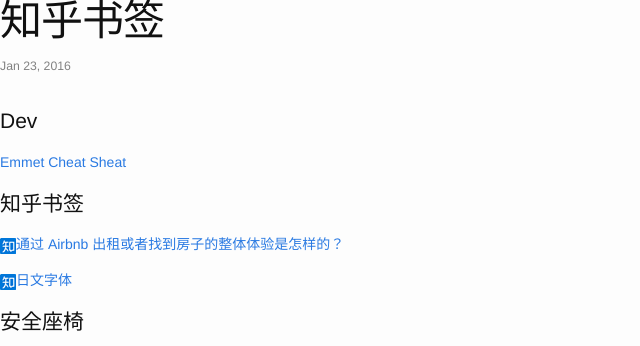
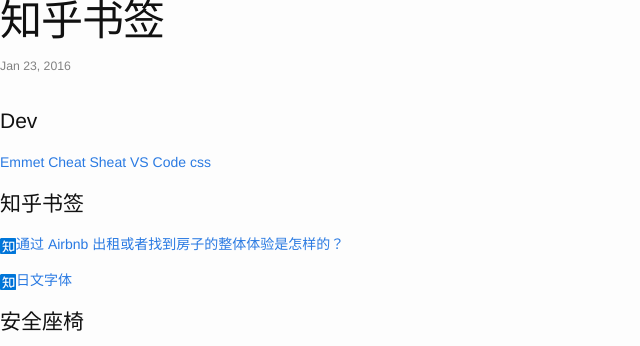
Before and after one commit to cnwarden/cnwarden.github.io, a Jekyll site: the page built from _posts/2016-01-23-bookmark.markdown, in a window 1280 px wide. Shown: the top 346 px of the page, without its empty margins (0-640 px from the left). Built offline with Jekyll 4.4.1, drawn with Linux system fonts in a browser that asks for light colours.

Commit message:
Update 2016-01-23-bookmark.markdown

```diff
--- a/_posts/2016-01-23-bookmark.markdown
+++ b/_posts/2016-01-23-bookmark.markdown
@@ -8,6 +8,7 @@ categories: Tech
 # Dev
 
 [Emmet Cheat Sheat](http://docs.emmet.io/cheat-sheet/)
+[VS Code css](https://code.visualstudio.com/Docs/languages/css)
 
 # 知乎书签
 
```
